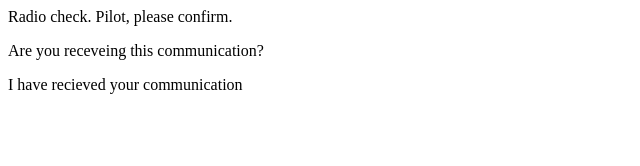
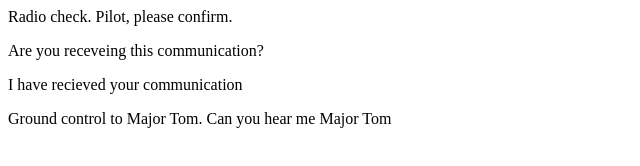
Before and after one commit to CiprianoArmijo/communication-log, a plain HTML site: page index.html in a window 1280 px wide. Shown: the whole page, without its empty margins (0-640 px from the left). Drawn offline with Linux system fonts and the light colour scheme.

Commit message:
Update index.html

```diff
--- a/index.html
+++ b/index.html
@@ -3,5 +3,6 @@
       <p>Radio check. Pilot, please confirm.</p>
       <p>Are you receveing this communication?</p>
       <p>I have recieved your communication</p>
+      <p>Ground control to Major Tom.  Can you hear me Major Tom</p>
    </body>
 </html>
```
